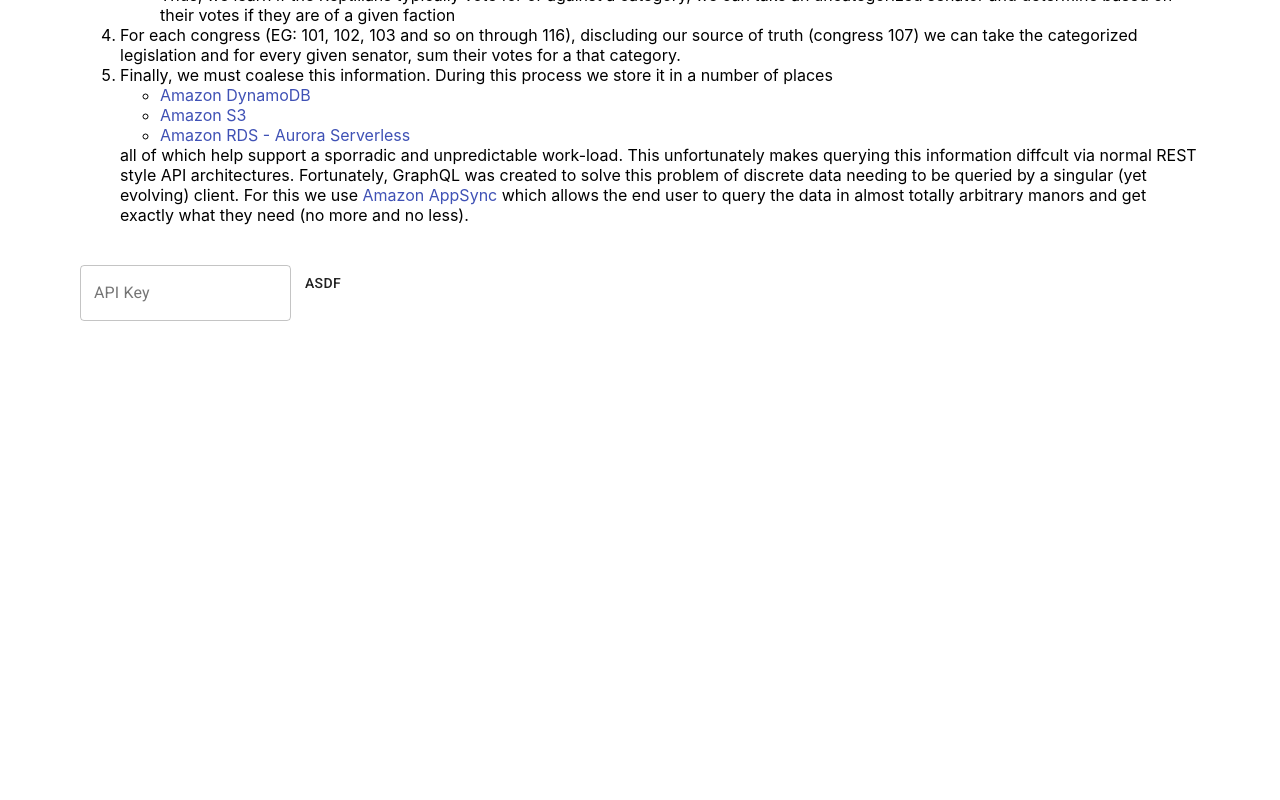
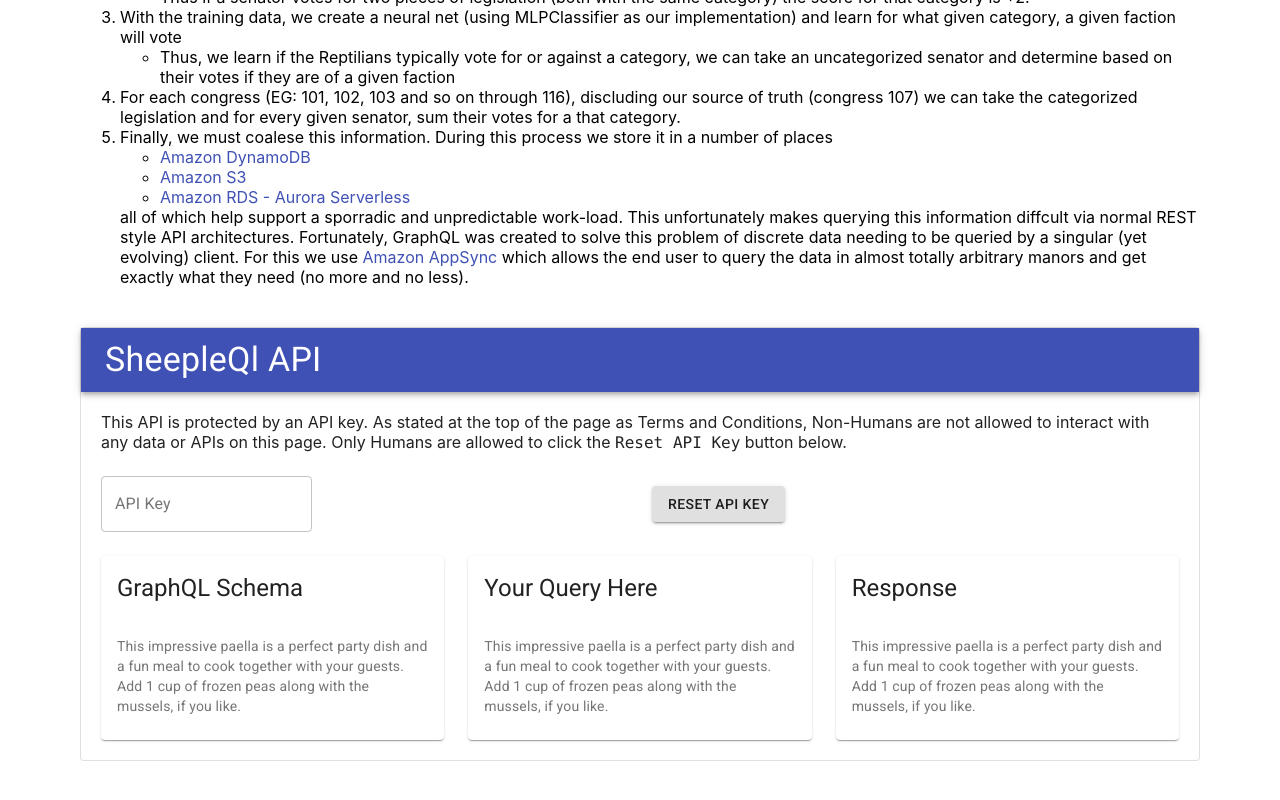
Before and after one commit to niko-dunixi/wgu-capstone-wake-up-sheeple, a React (Create React App) app: page / in a window 1280 px wide. Shown: the part 924-1724 px from the top of the page. Before the commit the page ends 1301 px from the top, so only its background shows below. Built offline with nearby package versions, Linux system fonts and the light colour scheme.

Commit message:
More text content

```diff
--- a/src/App.tsx
+++ b/src/App.tsx
@@ -1,5 +1,5 @@
 import React from 'react';
-import { AppBar, Container, TextField, Toolbar, Typography, Paper, Box, Grid, Button, Link , Table, TableContainer, TableHead, TableRow, TableCell} from '@material-ui/core';
+import { AppBar, Container, TextField, Toolbar, Typography, Paper, Box, Grid, Button, Link , Table, TableContainer, TableHead, TableRow, TableCell, Card, CardHeader, CardContent} from '@material-ui/core';
 
 function App() {
   return (
@@ -11,7 +11,7 @@
               <Typography variant='h4'>Wake Up Sheeple!</Typography>
             </Grid>
             <Grid item>
-              <Typography variant='h5'>A WGU Capstone Project</Typography>
+              <Typography variant='h5'>Paul Baker's WGU Capstone Project</Typography>
             </Grid>
           </Grid>
         </Toolbar>
@@ -25,6 +25,11 @@
                   They walk amongst us. They want to rule us. The lizard-people are in the US Government.
                 </p>
                 <p>
+                  <Typography variant='caption'>
+                    NOTE: This page and all it's related data are for the senses of Humans only. By interacting with this page and its related APIs you agree that you are Human. Non-humans must close the page, because they are bound and compeled to do so.
+                  </Typography>
+                </p>
+                <p>
                   <Link href='https://web.archive.org/web/20021010174545/http://www.thewatcherfiles.com/exposing_reptilians.htm' target='_blank'>In 2002</Link>, <Link href='http://www.thewatcherfiles.com/exposing_reptilians.htm' target='_blank'>a brave and very credible website</Link> leaked a list of known agents in the 107th congress. We can use this list and couple it with machine learning techniques to determine based on voting patterns who is and isn't a malicious actor. The known factions (our target classification for any given senator) are <code>REPTILE</code>, <code>ALIEN</code>, <code>PLEIADEAN</code>, and <code>HUMAN</code>.
                 </p>
                 <p>
@@ -32,7 +37,7 @@
                   <ol>
                     <li>Aggregate legislation from all congresses and classify it</li>
                     <ul>
-                      <li>This requires visiting <Link href='senate.gov' target='_blank'>senate.gov</Link> for a catalog of legislation, and then visiting <Link href='congress.gov' target='_blank'>congress.gov</Link> for the actual text contents of legislation</li>
+                      <li>This requires visiting <Link href='https://www.senate.gov' target='_blank'>senate.gov</Link> for a catalog of legislation, and then visiting <Link href='https://www.congress.gov' target='_blank'>congress.gov</Link> for the actual text contents of legislation</li>
                       <li>We take a random 20% selection of this data and use it to build our categorization k-means classifier. We don't use only legislation from the 107th congress, because that will not give us a broad enough classifier for all legislation that happens in the other congress sessions.</li>
                     </ul>
                   </ol>
@@ -85,10 +90,63 @@
                 </p>
               </Grid>
               <Grid item xs={12}>
-                <TextField id='outlined-basic' label='API Key' variant='outlined' />
-                <Button>
-                  asdf
-                </Button>
+                <Paper variant="outlined" elevation={0}>
+                  <AppBar position="static">
+                    <Toolbar>
+                      <Typography variant='h4'>SheepleQl API</Typography>
+                    </Toolbar>
+                  </AppBar>
+                  <Box m={2} p={0.5}>
+                    <Grid container
+                      alignItems="center"
+                      justify="center"
+                      spacing={3}
+                    >
+                      <Grid item xs={12}>
+                        This API is protected by an API key. As stated at the top of the page as Terms and Conditions, Non-Humans are not allowed to interact with any data or APIs on this page. Only Humans are allowed to click the <code>Reset API Key</code> button below.
+                      </Grid>
+                      <Grid item xs={6} alignContent='center'>
+                          <TextField id='outlined-basic' label='API Key' variant='outlined' />
+                      </Grid>
+                      <Grid item xs={6} alignContent='center'>
+                          <Button variant='contained'>Reset API Key</Button>
+                      </Grid>
+                      <Grid item xs={4}>
+                        <Card>
+                          <CardHeader title='GraphQL Schema'/>
+                          <CardContent>
+                            <Typography variant="body2" color="textSecondary" component="p">
+                              This impressive paella is a perfect party dish and a fun meal to cook together with your
+                              guests. Add 1 cup of frozen peas along with the mussels, if you like.
+                            </Typography>
+                          </CardContent>
+                        </Card>
+                      </Grid>
+                      <Grid item xs={4}>
+                        <Card>
+                          <CardHeader title='Your Query Here'/>
+                          <CardContent>
+                            <Typography variant="body2" color="textSecondary" component="p">
+                              This impressive paella is a perfect party dish and a fun meal to cook together with your
+                              guests. Add 1 cup of frozen peas along with the mussels, if you like.
+                            </Typography>
+                          </CardContent>
+                        </Card>
+                      </Grid>
+                      <Grid item xs={4}>
+                        <Card>
+                          <CardHeader title='Response'/>
+                          <CardContent>
+                            <Typography variant="body2" color="textSecondary" component="p">
+                              This impressive paella is a perfect party dish and a fun meal to cook together with your
+                              guests. Add 1 cup of frozen peas along with the mussels, if you like.
+                            </Typography>
+                          </CardContent>
+                        </Card>
+                      </Grid>
+                    </Grid>
+                  </Box>
+                </Paper>
               </Grid>
             </Grid>
           {/* </Paper> */}
```
